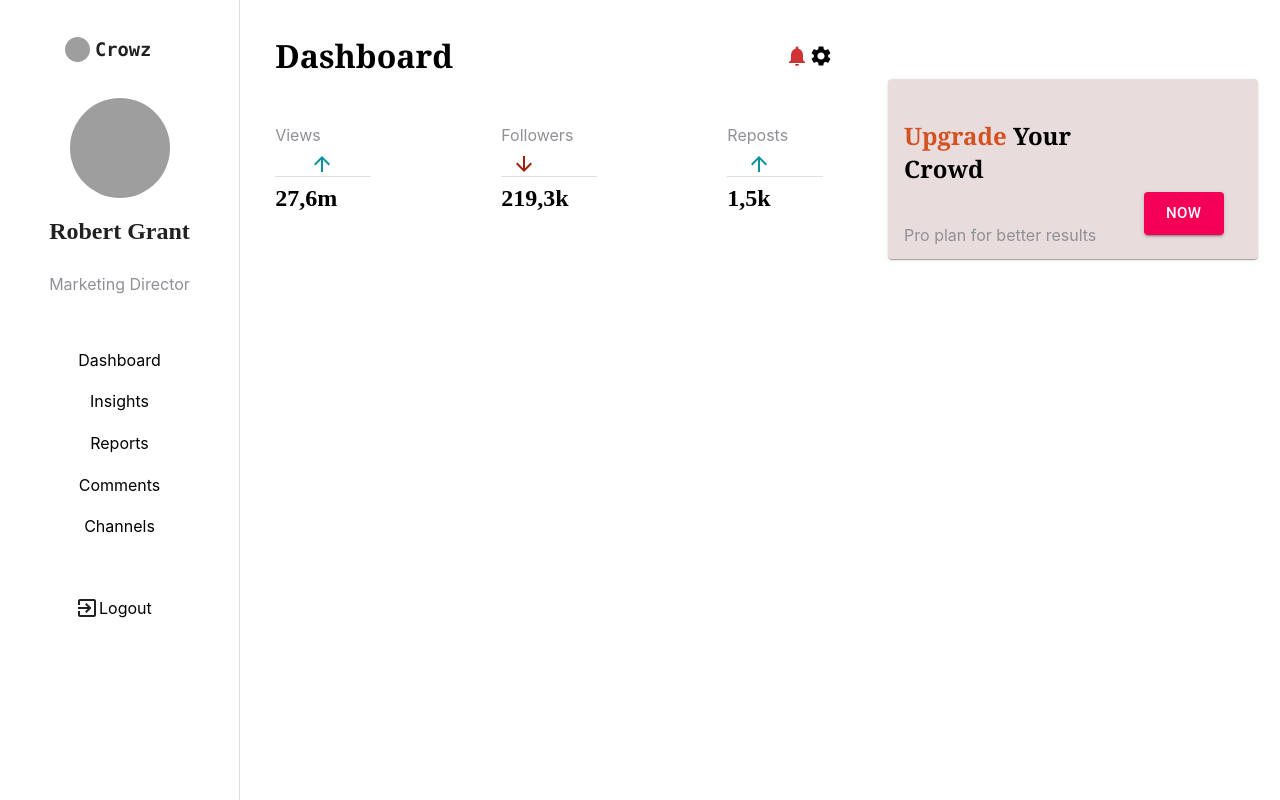
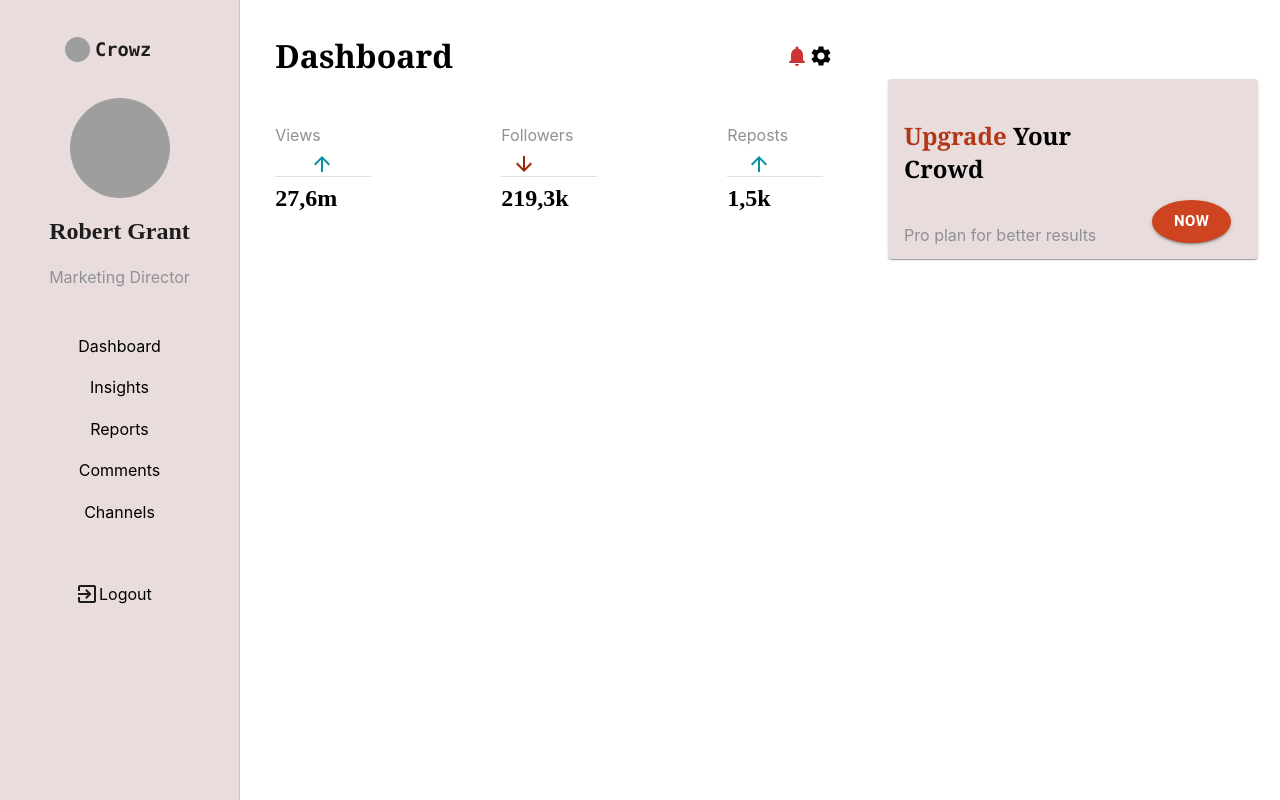
Before and after one commit to rashafaheem/crowz-dashboard, a Next.js app: page / in a window 1280 px wide. Built offline with nearby package versions, Linux system fonts and the light colour scheme; grey boxes are pictures that could not be loaded.

Commit message:
Upgrade card updated

```diff
--- a/components/sidebar/sidebar.css
+++ b/components/sidebar/sidebar.css
@@ -34,7 +34,7 @@
 }
 
 .designation {
-  line-height: 0.9;
+  line-height: 0.1px;
   color: rgb(144, 144, 151);
 }
 
--- a/components/sidebar/sidebar.js
+++ b/components/sidebar/sidebar.js
@@ -1,9 +1,5 @@
 import { makeStyles } from "@material-ui/core/styles";
 import Drawer from "@material-ui/core/Drawer";
-import List from "@material-ui/core/List";
-import ListItem from "@material-ui/core/ListItem";
-import ListItemText from "@material-ui/core/ListItemText";
-import { blueGrey } from "@material-ui/core/colors";
 import ExitToAppIcon from "@material-ui/icons/ExitToApp";
 
 const drawerWidth = 240;
@@ -15,11 +11,10 @@ const useStyles = makeStyles((theme) => ({
   drawer: {
     width: drawerWidth,
     flexShrink: 0,
-    // background: blueGrey,
   },
   drawerPaper: {
     width: drawerWidth,
-    // background: blueGrey,
+    backgroundColor: "rgb(233, 220, 220)",
   },
 }));
 
@@ -29,7 +24,6 @@ function Sidebar() {
     <div className={classes.root}>
       <div className="sidear">
         <Drawer
-          // style={{ backgroundColor: "rgb(233, 220, 220)" }}
           className="drawer"
           variant="permanent"
           classes={{
--- a/components/upgradeCard/upgradeCard.css
+++ b/components/upgradeCard/upgradeCard.css
@@ -7,7 +7,7 @@ p.upgrade {
   font-family: "Georgia", Times, serif;
   font-weight: bolder;
   font-size: x-large;
-  color: rgb(212, 81, 33);
+  color: rgb(177, 55, 24);
 }
 span.yourCrowd {
   color: black;
@@ -18,7 +18,3 @@ span.yourCrowd {
   margin-top: -25%;
   margin-inline-start: 67%;
 }
-
-.button {
-  /* border-radius: 50%; */
-}
--- a/components/upgradeCard/upgradeCard.js
+++ b/components/upgradeCard/upgradeCard.js
@@ -2,8 +2,24 @@ import Card from "@material-ui/core/Card";
 import CardActions from "@material-ui/core/CardActions";
 import CardContent from "@material-ui/core/CardContent";
 import Button from "@material-ui/core/Button";
+import { makeStyles } from "@material-ui/core/styles";
+
+const useStyles = makeStyles((theme) => ({
+  button: {
+    margin: theme.spacing(1),
+    borderRadius: "50%",
+    backgroundColor: "rgb(206, 67, 32)",
+    color: "white",
+    fontWeight: "bold",
+    "&:hover": {
+      backgroundColor: "rgb(177, 47, 24)",
+      color: "white",
+    },
+  },
+}));
 
 function UpgradeCard() {
+  const classes = useStyles();
   return (
     <div className="upCard">
       <Card style={{ backgroundColor: "rgb(233, 220, 220)" }} className="card">
@@ -18,12 +34,7 @@ function UpgradeCard() {
           <p className="sub">Pro plan for better results</p>
         </CardContent>
         <CardActions className="now">
-          <Button
-            className="button"
-            size="large"
-            variant="contained"
-            color="secondary"
-          >
+          <Button className={classes.button} size="large" variant="contained">
             Now
           </Button>
         </CardActions>
```
Also changed, not shown: components/upgradeCard/card.jpeg (deleted).
